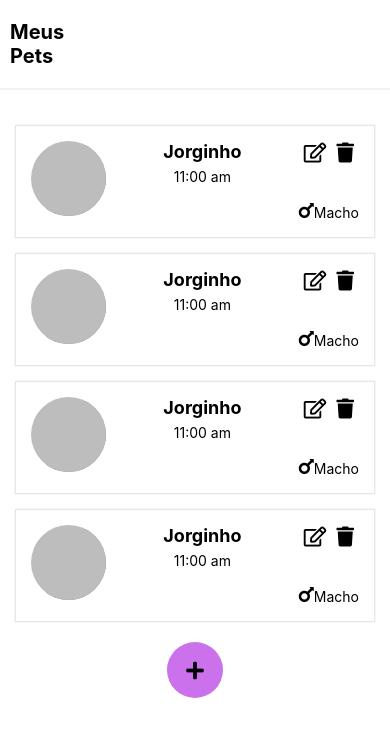
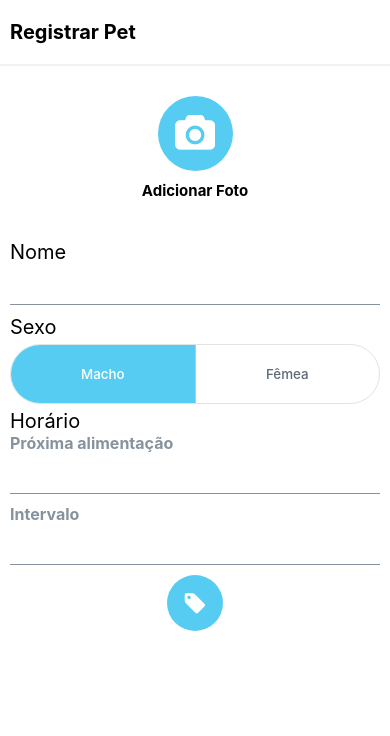
Before and after one commit to felipe-costa-ft/feed-my-pet, a React Native app: screen / in a window 390 px wide. Shown: the top 736 px of the page. Built offline with nearby package versions, Linux system fonts and the light colour scheme.

Commit message:
Create Edit Pet Page

```diff
--- a/App.jsx
+++ b/App.jsx
@@ -3,11 +3,12 @@ import React from "react";
 import { SafeAreaProvider } from "react-native-safe-area-context";
 import { StyleSheet, Text, View } from "react-native";
 import MyPets from "./pages/MyPets";
+import EditPet from "./pages/EditPet";
 
 export default function App() {
   return (
     <SafeAreaProvider>
-      <MyPets />
+      <EditPet default />
     </SafeAreaProvider>
   );
 }
--- a/components/MyPets/AddNewPet.jsx
+++ b/components/MyPets/AddNewPet.jsx
@@ -1,14 +1,14 @@
 import React from "react";
-import { View } from "react-native";
+import { StyleSheet, View } from "react-native";
 import { FAB } from "react-native-elements";
 import FontAwesome5 from "react-native-vector-icons/FontAwesome5";
 
-const plus = <FontAwesome5 name={"plus"} size={20} />;
+const plus = <FontAwesome5 name={"plus"} size={20} color="#fff" />;
 
 const AddNewPet = (props) => {
   return (
     <View>
-      <FAB icon={plus}></FAB>
+      <FAB icon={plus} color="#56CCF2"></FAB>
     </View>
   );
 };
--- /dev/null
+++ b/components/layout/GenderSelect.jsx
@@ -0,0 +1,24 @@
+import React, { useState } from "react";
+import { StyleSheet, Text, View } from "react-native";
+import { Input, ButtonGroup } from "react-native-elements";
+
+const GenderSelect = (props) => {
+  const genders = ["Macho", "Fêmea"];
+  const [selectedIndex, setSelectedIndex] = useState(0);
+  return (
+    <ButtonGroup
+      onPress={(index) => setSelectedIndex(index)}
+      selectedIndex={selectedIndex}
+      buttons={genders}
+      containerStyle={{ height: 100, borderRadius: 50, height: 60 }}
+      selectedButtonStyle={styles.genderButton}
+    />
+  );
+};
+
+const styles = StyleSheet.create({
+  genderButton: {
+    backgroundColor: "#56CCF2",
+  },
+});
+export default GenderSelect;
--- a/components/layout/PageHeader.jsx
+++ b/components/layout/PageHeader.jsx
@@ -1,14 +1,26 @@
 import React from "react";
 import { Header } from "react-native-elements";
-import { StyleSheet } from "react-native";
+import { StyleSheet, View } from "react-native";
 import PageTitle from "./PageTitle";
+import FontAwesome5 from "react-native-vector-icons/FontAwesome5";
 
 const PageHeader = (props) => {
   return (
     <Header
       containerStyle={styles.header}
       backgroundColor="white"
-      leftComponent={<PageTitle title={props.title} />}
+      leftComponent={
+        <View
+          style={{
+            display: "flex",
+            flexDirection: "row",
+            alignItems: "center",
+          }}
+        >
+          {props.default ? null : backButton}
+          <PageTitle title={props.title} />
+        </View>
+      }
     />
   );
 };
@@ -17,6 +29,13 @@ const styles = StyleSheet.create({
   header: {
     borderBottomWidth: 2,
   },
+  backIcon: {
+    marginRight: 20,
+  },
 });
 
+const backButton = (
+  <FontAwesome5 name={"arrow-left"} size={20} style={styles.backIcon} />
+);
+
 export default PageHeader;
--- a/components/layout/PageTitle.jsx
+++ b/components/layout/PageTitle.jsx
@@ -9,7 +9,7 @@ const PageTitle = (props) => {
 const styles = StyleSheet.create({
   pageTitleText: {
     fontSize: 20,
-    width: 100,
+    width: 200,
     fontWeight: "bold",
     marginVertical: 10,
   },
--- /dev/null
+++ b/components/layout/SaveButton.jsx
@@ -0,0 +1,18 @@
+import React from "react";
+import { StyleSheet } from "react-native";
+import { FAB } from "react-native-elements";
+
+const SaveButton = (props) => {
+  return (
+    <FAB
+      color="#56CCF2"
+      icon={{
+        name: "tag",
+        type: "font-awesome",
+        color: "white",
+      }}
+    />
+  );
+};
+
+export default SaveButton;
--- /dev/null
+++ b/components/layout/UpdatePhoto.jsx
@@ -0,0 +1,35 @@
+import React from "react";
+import { StyleSheet, Text, View } from "react-native";
+import { Avatar } from "react-native-elements";
+
+const AddPhoto = (props) => {
+  return (
+    <View style={styles.addPhoto}>
+      <Avatar
+        rounded
+        icon={{
+          name: "camera",
+          type: "font-awesome",
+        }}
+        size="large"
+        containerStyle={{ backgroundColor: "#56CCF2" }}
+      />
+      <Text style={styles.action}>{props.action}</Text>
+    </View>
+  );
+};
+
+const styles = StyleSheet.create({
+  addPhoto: {
+    display: "flex",
+    alignItems: "center",
+    padding: 30,
+  },
+  action: {
+    fontWeight: "bold",
+    marginVertical: 10,
+    fontSize: 15,
+  },
+});
+
+export default AddPhoto;
--- /dev/null
+++ b/pages/EditPet/index.jsx
@@ -0,0 +1,37 @@
+import React, { useState } from "react";
+import { StyleSheet, Text, View } from "react-native";
+import PageHeader from "../../components/layout/PageHeader";
+import UpdatePhoto from "../../components/layout/UpdatePhoto";
+import { Input, ButtonGroup } from "react-native-elements";
+import GenderSelect from "../../components/layout/GenderSelect";
+import SaveButton from "../../components/layout/SaveButton";
+
+const NewPet = (props) => {
+  const genders = ["Macho", "Fêmea"];
+  const [selectedIndex, setSelectedIndex] = useState(0);
+  return (
+    <View>
+      <PageHeader title="Registrar Pet" default={props.default}></PageHeader>
+      <UpdatePhoto action="Adicionar Foto" />
+      <Text style={styles.label}>Nome</Text>
+      <Input />
+      <Text style={styles.label}>Sexo</Text>
+      <GenderSelect />
+      <Text style={styles.label}>Horário</Text>
+      <Input label="Próxima alimentação" />
+      <Input label="Intervalo" />
+      <SaveButton />
+    </View>
+  );
+};
+
+const styles = StyleSheet.create({
+  label: {
+    fontSize: 20,
+    marginLeft: 10,
+  },
+  genderButton: {
+    backgroundColor: "#56CCF2",
+  },
+});
+export default NewPet;
--- a/pages/MyPets/index.jsx
+++ b/pages/MyPets/index.jsx
@@ -7,7 +7,7 @@ import PetsList from "../../components/MyPets/PetsList";
 const MyPets = (props) => {
   return (
     <View>
-      <PageHeader title="Meus Pets" />
+      <PageHeader title="Meus Pets" default={props.default} />
       <ScrollView>
         <PetsList />
       </ScrollView>
```
